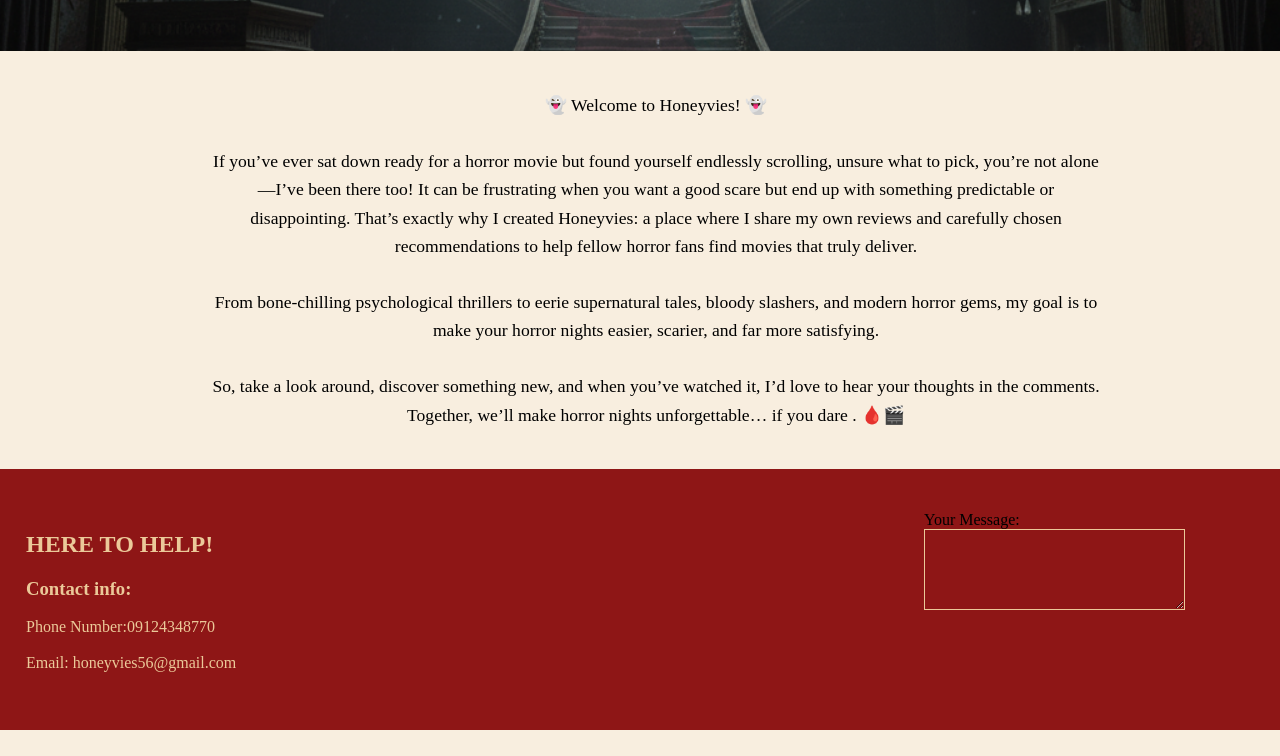
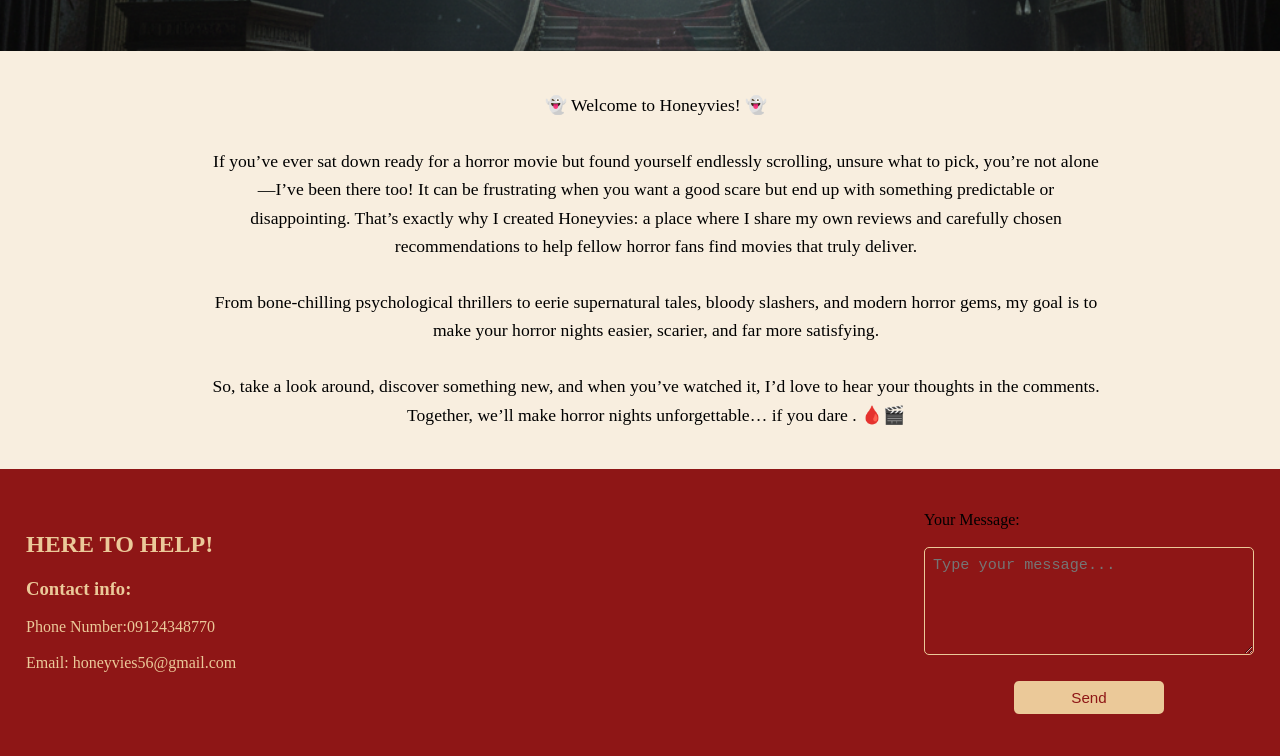
Before and after one commit to airamabutin321/Honeyvies, a plain HTML site: page index.html in a window 1280 px wide. Shown: the part 339-1095 px from the top of the page. Before the commit the page ends 1069 px from the top, so only its background shows below. Drawn offline with Linux system fonts and the light colour scheme; files whose address does not match are found by name.

Commit message:
Update index.html

```diff
--- a/index.html
+++ b/index.html
@@ -12,11 +12,13 @@
         <nav>
 
             <ul>
-             <li class="logo"><a href="favicon.jpg"><img src="favicon.jpg" alt="Logo"></a></li>
+             <li class="logo"><a href="#"><img src="C:\Users\airam.DESKTOP-6B5N0UH\.vscode\favicon.jpg" alt="Logo"></a></li>
                 <li class="home"><a href="index.html">home</a></li>
                 <li class="movies"><a href="movies.html">movies</a></li>
                 <li class="top-pick"><a href="toppick.html">top pick</a></li>
             </ul>
+
+
         </nav>
       </header>
 
@@ -48,11 +50,13 @@
     Email: honeyvies56@gmail.com</p>
     </div>
     <div class="box3">
-        <form>
-  <label for="message">Your Message:</label><br>
-  <textarea id="message" name="message" rows="5" cols="30"></textarea>
-</form>
-    </div>
+  <form class="contact-form">
+    <label for="message">Your Message:</label><br>
+    <textarea id="message" name="message" rows="5" placeholder="Type your message..."></textarea><br>
+    <button type="submit">Send</button>
+  </form>
+</div>
+
     </div>
 </footer>
 
```
